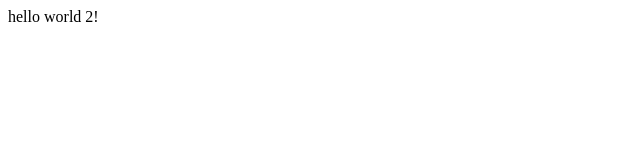
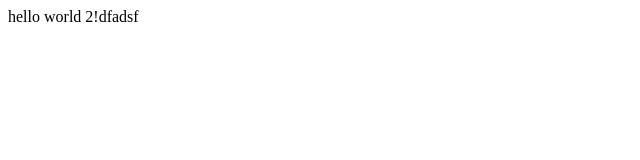
Before and after one commit to andyisgentleman/hello-world, a plain HTML site: page index.html in a window 1280 px wide. Shown: the full height of the page, 0-640 px from the left. Drawn offline with Linux system fonts and the light colour scheme.

Commit message:
Update index.html

```diff
--- a/index.html
+++ b/index.html
@@ -2,6 +2,6 @@
 <head>
 </head>
 <body>
-   hello world 2!
+   hello world 2!dfadsf
 </body>
 </html>
```
